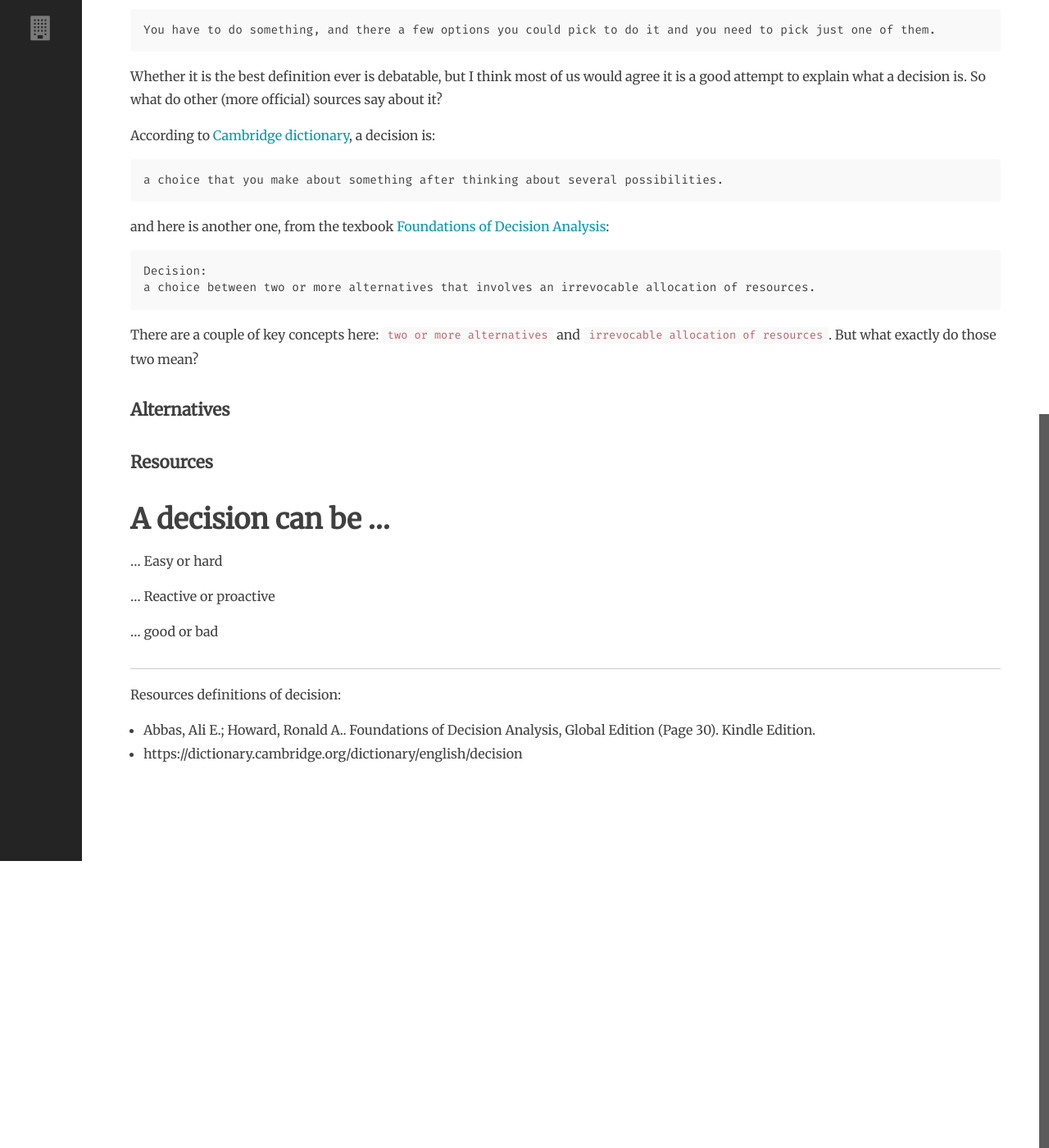
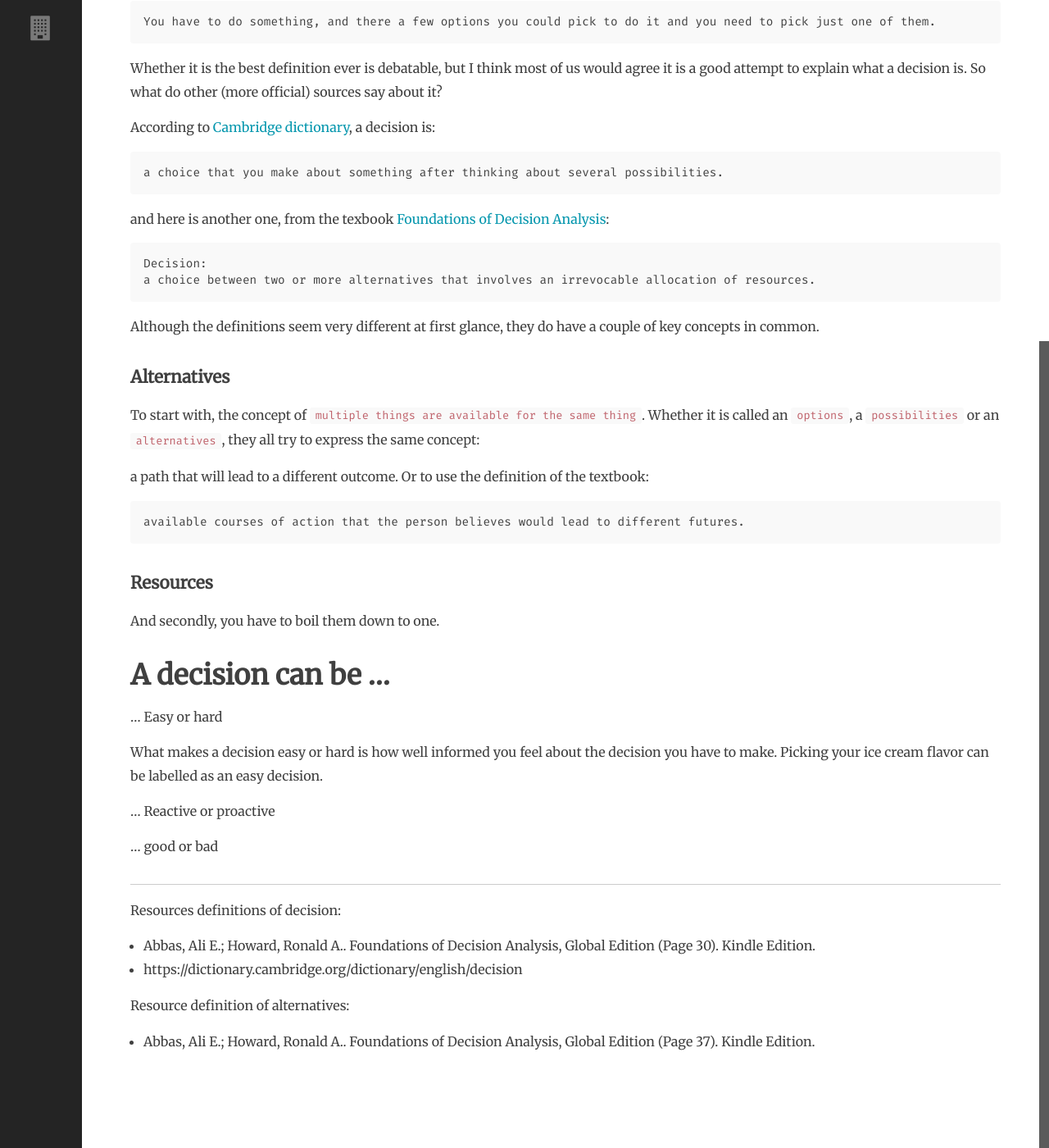
Before and after one commit to selketjah/selketjah.github.io, a Jekyll site: the page built from _posts/work_in_progress/2019-10-12-what-is-a-decision.md, in a window 1280 px wide and 1400 px high, scrolled down 591 px. Shown: the whole window at 82% size. Built offline with Jekyll 4.4.1, drawn with Linux system fonts in a browser that asks for light colours; our own code applies the rules of GitHub Pages for plain Markdown files; comment, search, counter and statistics services are not loaded; some of the changed text lies outside the part shown.

Commit message:
add intro to options

````diff
--- a/_posts/2019-10-12-what-is-a-decision.md
+++ b/_posts/work_in_progress/2019-10-12-what-is-a-decision.md
@@ -11,7 +11,7 @@ The word `decision` pops up very often in our day to day conversations, and that
 
 * I can't believe they are moving in together, that is just a nightmare waiting to happen...
 * You should ask your brother to go with when buying your car, he bought a really good one himself.
-
+* ...
 
 The sad thing is that most of us never really learn anything about making decisions. <!--more--> So a few years ago, when a friend onf mine told me that they actually taught this in certain courses
 
@@ -40,22 +40,31 @@ Decision:
 a choice between two or more alternatives that involves an irrevocable allocation of resources.
 ```
 
-
-
-There are a couple of key concepts here: `two or more alternatives` and `irrevocable allocation of resources`. But what exactly do those two mean?
+Although the definitions seem very different at first glance, they do have a couple of key concepts in common.
 
 ### Alternatives
+
+To start with, the concept of `multiple things are available for the same thing`. Whether it is called an `options`, a `possibilities` or an `alternatives`, they all try to express the same concept:
+
+a path that will lead to a different outcome. Or to use the definition of the textbook:
+
+```
+available courses of action that the person believes would lead to different futures.
+```
+
 
 
 ### Resources
 
-
+And secondly, you have to boil them down to one.
 
 ## A decision can be ...
 
 ... Easy or hard
 
 
+What makes a decision easy or hard is how well informed you feel about the decision you have to make.
+Picking your ice cream flavor can be labelled as an easy decision.
 
 ... Reactive or proactive
 
@@ -67,3 +76,6 @@ There are a couple of key concepts here: `two or more alternatives` and `irrevoc
 Resources definitions of decision:
 * Abbas, Ali E.; Howard, Ronald A.. Foundations of Decision Analysis, Global Edition (Page 30). Kindle Edition.
 * https://dictionary.cambridge.org/dictionary/english/decision
+
+Resource definition of alternatives:
+* Abbas, Ali E.; Howard, Ronald A.. Foundations of Decision Analysis, Global Edition (Page 37). Kindle Edition.
````
Also changed, not shown: other parts of _posts/work_in_progress/2019-10-12-what-is-a-decision.md (+1 -1 lines).
